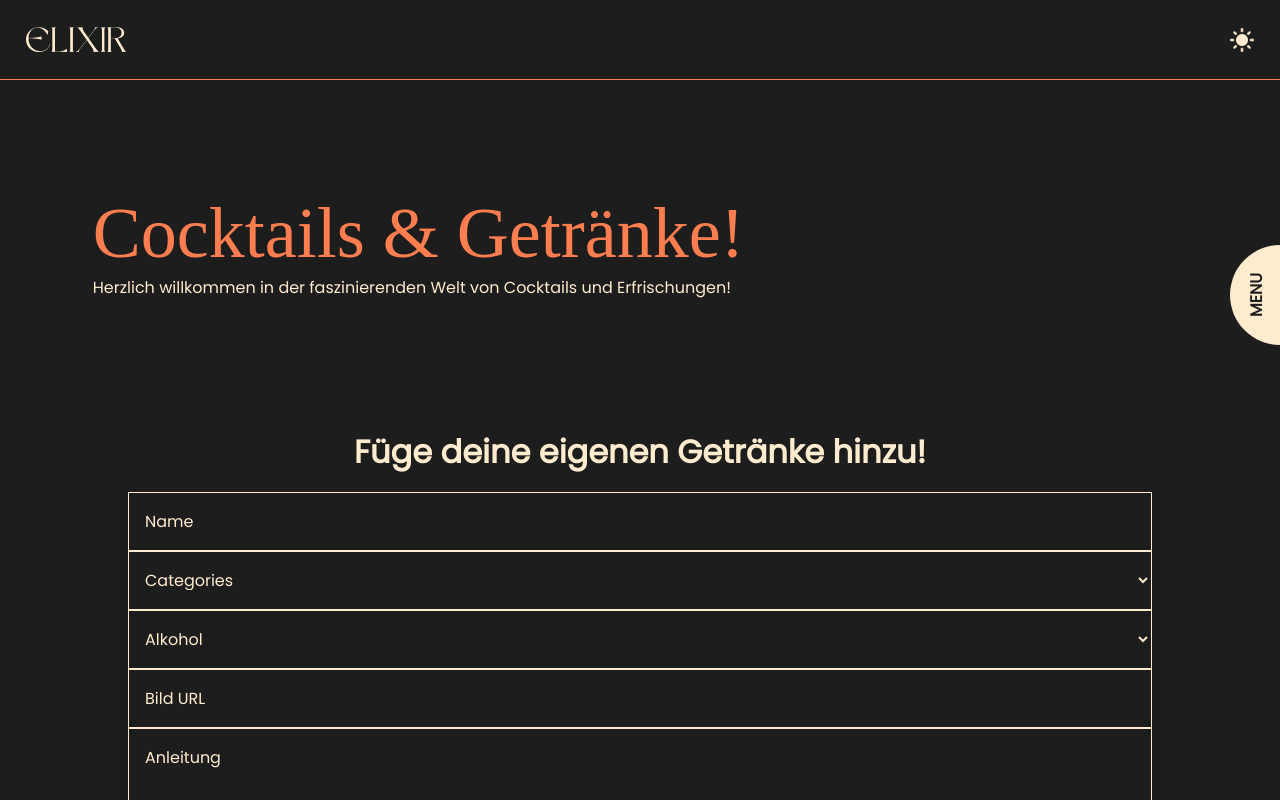
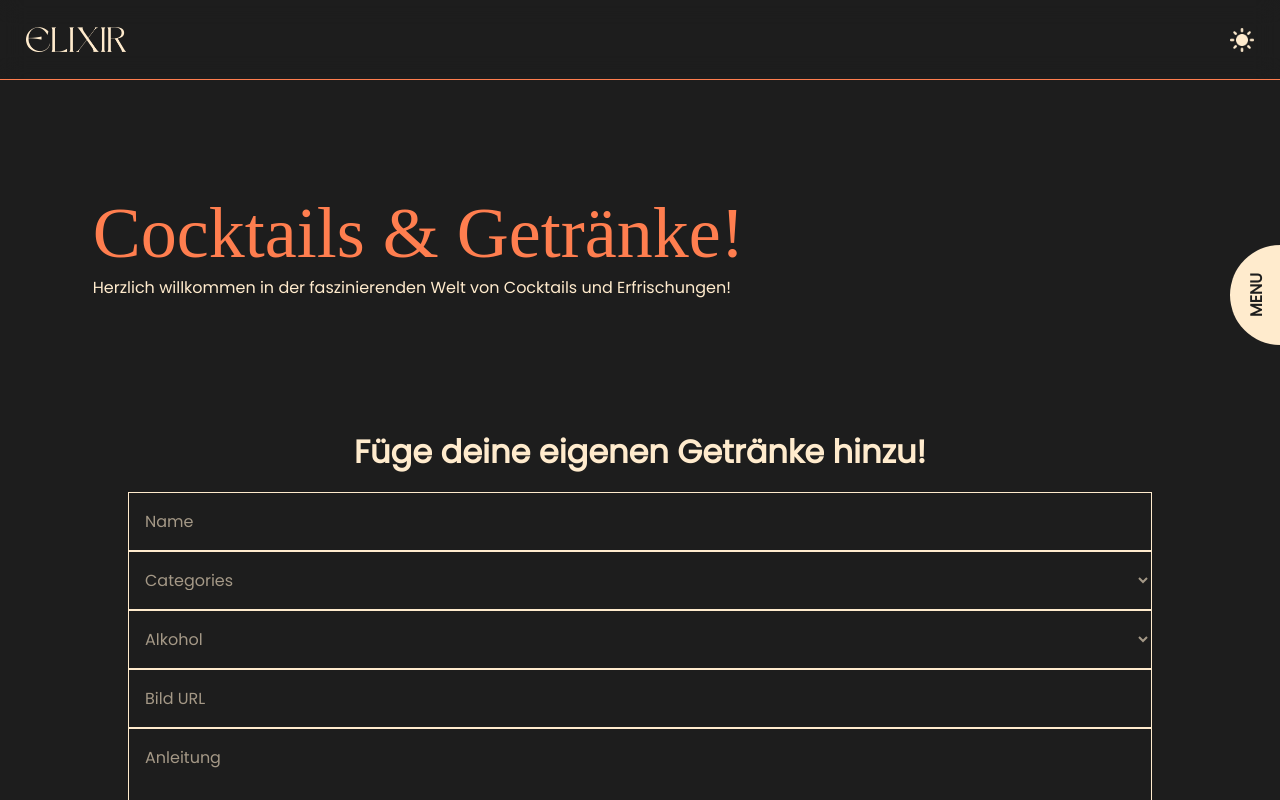
Before and after one commit to samuelaliyari/Project-Cocktail-Api, a React (Vite) app: page /newdrink in a window 1280 px wide. Shown: the top 800 px of the page. Built offline with nearby package versions, Linux system fonts and the light colour scheme; a web font is replaced by a local one.

Commit message:
darkmode cursor, table color 0.6

```diff
--- a/src/components/Header.scss
+++ b/src/components/Header.scss
@@ -20,7 +20,6 @@
     backdrop-filter: blur(12px);
     border-bottom: 1px solid rgb(var(--headline));
 
-
     img {
       width: 100px;
       height: auto;
@@ -33,6 +32,7 @@
       img {
         width: 24px;
         height: 24px;
+        cursor: pointer;
       }
     }
   }
--- a/src/components/NewDrinkForm.scss
+++ b/src/components/NewDrinkForm.scss
@@ -7,7 +7,7 @@
     padding: 1rem 0.75rem;
     border: 0.5px solid rgb(var(--text-color));
     background-color: rgb(var(--background));
-    color: rgb(var(--text-color));
+    color: rgba(var(--text-color), 0.6);
     outline: none;
     font-size: 1rem;
     font-family: "Poppins";
@@ -24,7 +24,7 @@
   }
   input::placeholder,
   textarea::placeholder {
-    color: rgb(var(--text-color));
+    color: rgb(var(--text-color), 0.6);
     font-family: "Poppins";
   }
 
```
Lines whose indentation alone changed are shown as unchanged.
